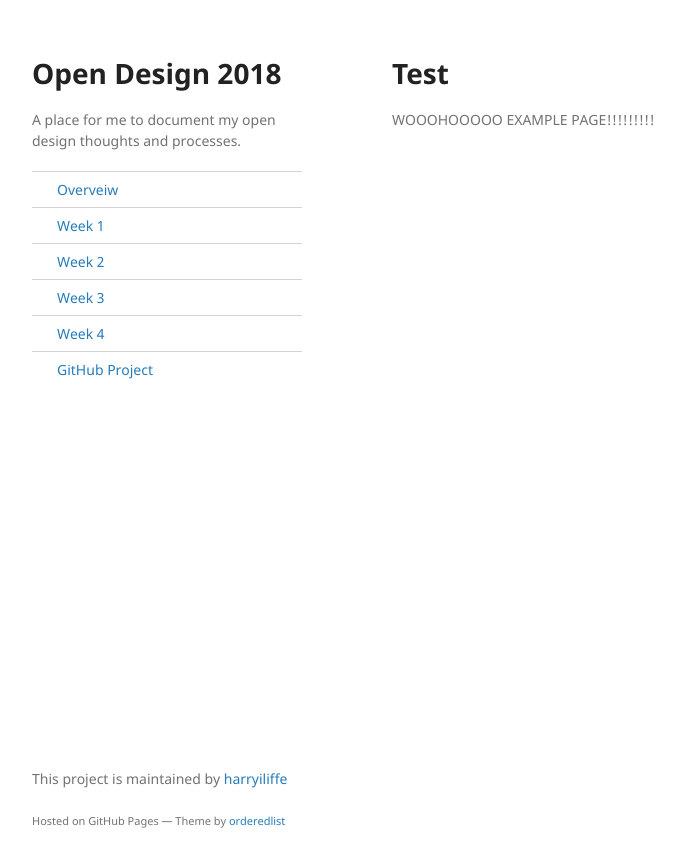
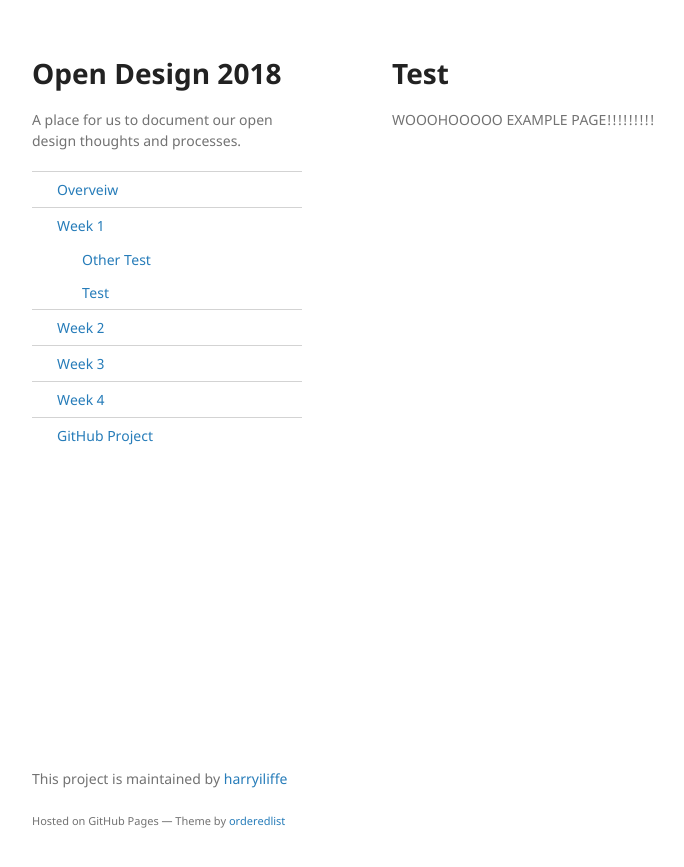
Before and after one commit to harryiliffe/open-design-2018, a Jekyll site: the page built from docs/_posts/2017-09-15-existinginterfaces.md, in a window 1280 px wide. Shown: the top 867 px of the page, without its empty margins (178-862 px from the left). Built offline with Jekyll 4.4.1, drawn with Linux system fonts in a browser that asks for light colours.

Commit message:
Made it more inclusive

```diff
--- a/docs/_config.yml
+++ b/docs/_config.yml
@@ -1,5 +1,5 @@
 title: Open Design 2018
-description: A place for me to document my open design thoughts and processes.
+description: A place for us to document our open design thoughts and processes.
 show_downloads: true
 google_analytics:
 theme: jekyll-theme-minimal
```
Also changed, not shown: docs/_posts/2017-09-15-existinginterfaces.md (+1 -1 lines), docs/_posts/2017-09-17-otheretst.md (+1 -1 lines), README.md.
